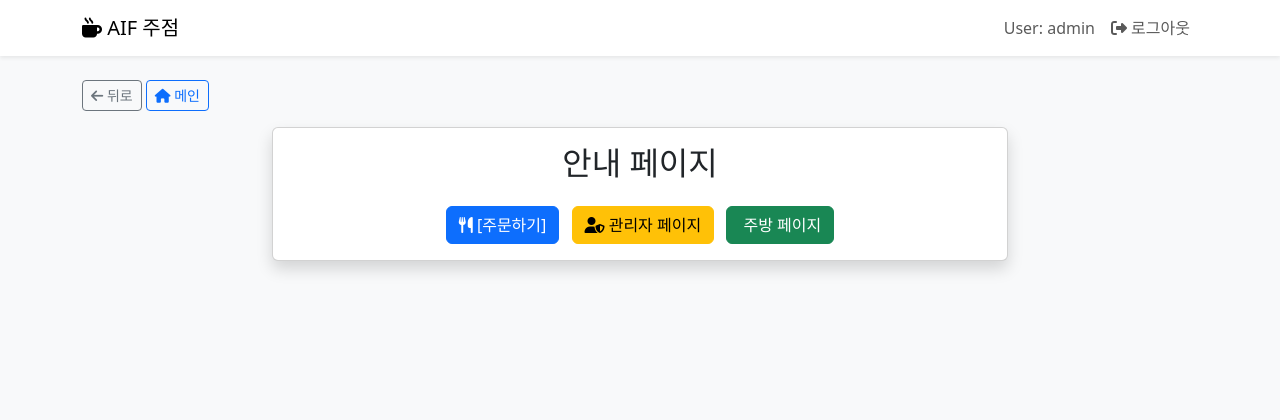
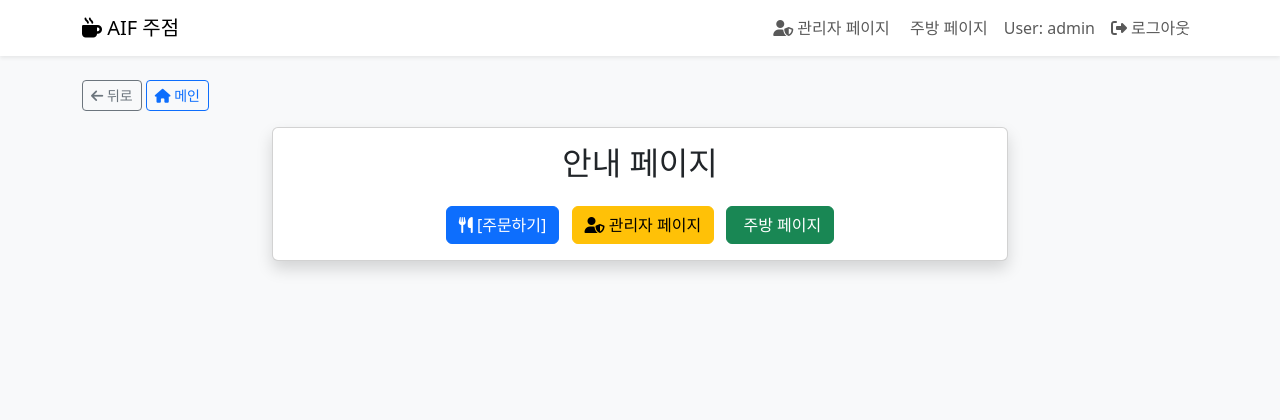
Before and after one commit to bag4355/restaurant-system, a Flask app: page / in a window 1280 px wide. Shown: the top 420 px of the page. Run offline with Flask 3, Linux system fonts and the light colour scheme; the visitor is signed in with stand-in values (Sample User, id 1).

Commit message:
Update layout.html

```diff
--- a/templates/layout.html
+++ b/templates/layout.html
@@ -30,6 +30,17 @@
       </a>
       <ul class="navbar-nav ms-auto">
         {% if session.role %}
+          <!-- 8번 요구사항: 로그인하면 관리자/주방 페이지가 뜸 -->
+          <li class="nav-item">
+            <a class="nav-link" href="{{ url_for('admin') }}">
+              <i class="fas fa-user-shield"></i> 관리자 페이지
+            </a>
+          </li>
+          <li class="nav-item">
+            <a class="nav-link" href="{{ url_for('kitchen') }}">
+              <i class="fas fa-hat-chef"></i> 주방 페이지
+            </a>
+          </li>
           <li class="nav-item">
             <span class="nav-link">User: {{ session.role }}</span>
           </li>
```
